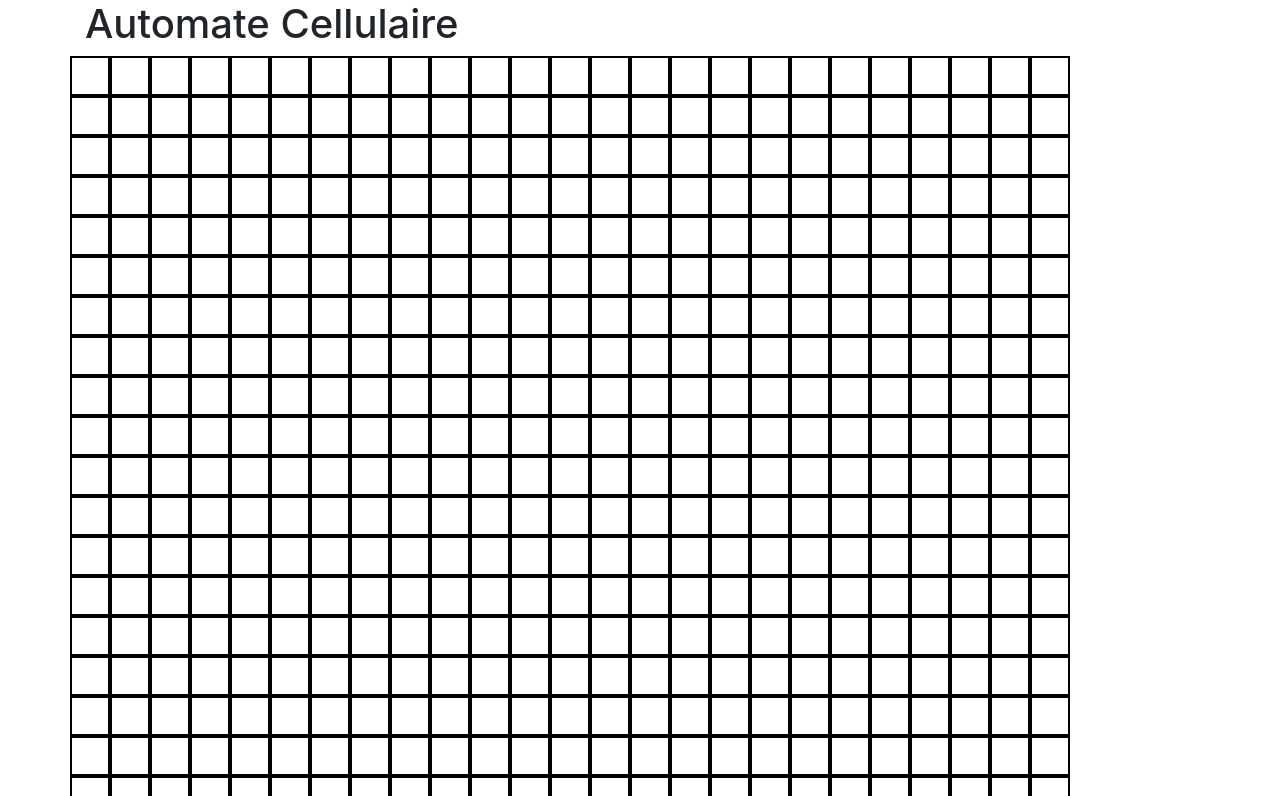
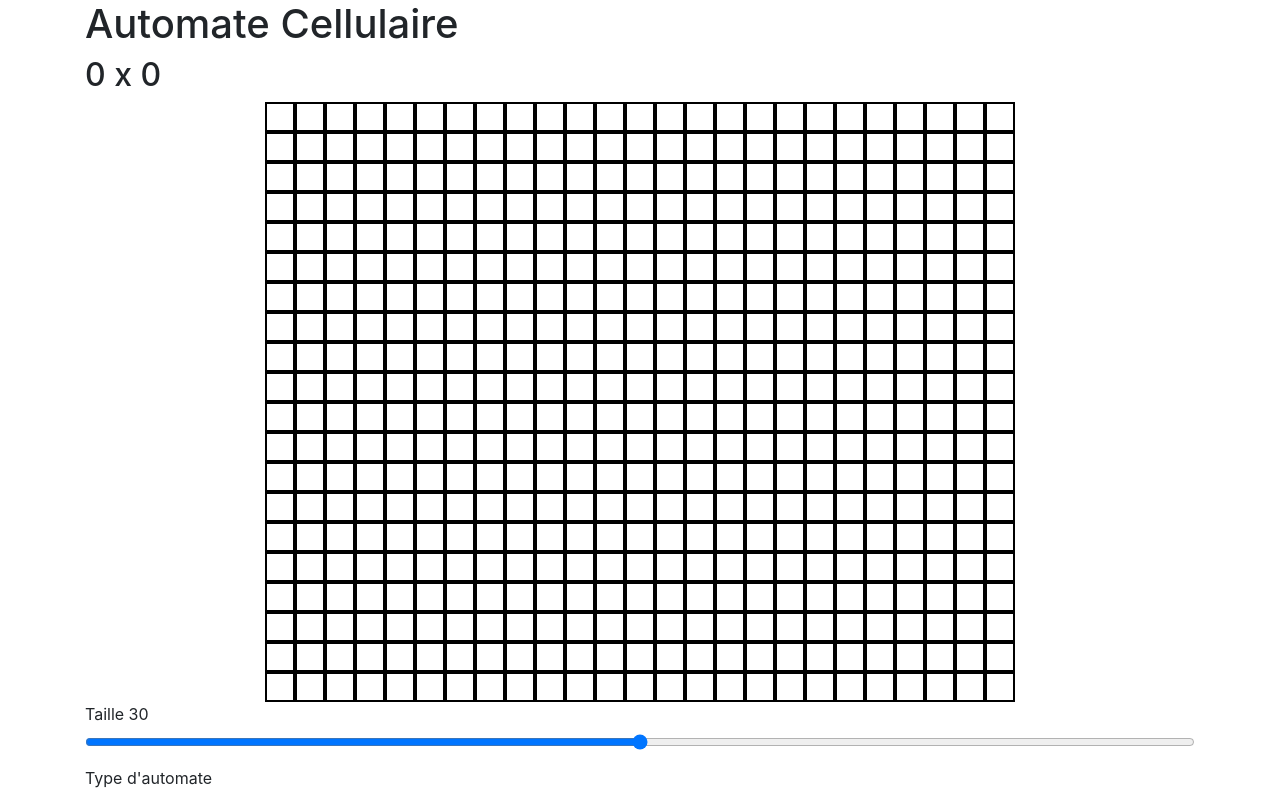
Before and after one commit to theorisons/cellularAutomatonVisualisation, a React (Create React App) app: page / in a window 1280 px wide. Shown: the top 796 px of the page. Built offline with nearby package versions, Linux system fonts and the light colour scheme.

Commit message:
Center + Start work on Resize

```diff
--- a/src/Display/Bloc.css
+++ b/src/Display/Bloc.css
@@ -1,6 +1,5 @@
 .bloc {
   border: 2px solid black;
-
   transition: background-color 0.4s;
 }
 
--- a/src/Display/Bloc.js
+++ b/src/Display/Bloc.js
@@ -15,20 +15,21 @@ export default class Bloc extends React.Component {
   }
 
   render() {
-    const { x, y } = this.props.position;
-    const dimension = this.props.dimension;
+    const { x, y } = this.props.position; // Coordinates of the bloc. Info to send to the parent
+    const size = this.props.size; // Dimension of the bloc to display
 
-    console.log(dimension);
+    const styles = {
+      height: `${size}px`,
+      width: `${size}px`
+    }; // Size of the bloc
 
-    // console.log(`Render x:${x} y:${y} v:${this.props.value}`);
     return (
       <div
         // When events are detected, call the parent function
-        onClick={event => this.props.handleClic(x, y, event)} // Event for click -> set the change
-        // Give the event to strop the propagation
+        onClick={() => this.props.handleClic(x, y)} // Event for click -> set the change
         onMouseEnter={() => this.props.handleEnter(x, y)} // If the mouse is inside a bloc
-        className={"bloc " + this.createClass()}
-        style={{ height: `${dimension}px`, width: `${dimension}px` }}
+        className={"bloc " + this.createClass()} // Class of bloc + active or not
+        style={styles}
       ></div>
     );
   }
--- a/src/Display/Windows.js
+++ b/src/Display/Windows.js
@@ -5,35 +5,39 @@ export default class Windows extends React.Component {
   handleStateChange = (x, y) => {
     // Function call by the children
     // If the user is clicking, change the value of the calling bloc
-    let currentState = this.props.getState();
+    let currentState = this.props.specific.get();
 
     if (currentState.click) {
       currentState.cells[y][x] = currentState.cells[y][x] === 0 ? 1 : 0; // Change the cell status
-      this.props.setValues(currentState);
+      this.props.specific.set(currentState);
     }
   };
 
-  handleUserClicInsideBloc = (x, y, clickEvent) => {
+  handleUserClicInsideBloc = (x, y) => {
     // Function call by the children
     // Handle is the user is clicking inside a bloc
 
-    let nextState = this.props.getState();
+    let nextState = this.props.specific.get();
 
     nextState.click = !nextState.click;
     if (nextState.click) {
       // We need to change the current value of the bloc
       this.handleStateChange(x, y);
     }
-    this.props.setValues(nextState);
+    this.props.specific.set(nextState);
   };
 
   displayBlocs() {
     // return the board to display
-    const currentState = this.props.getState();
+    const { cells } = this.props.specific.get();
+    const { size } = this.props.core.get();
 
-    return currentState.cells.map((arrayRow, indR) => (
+    return cells.map((arrayRow, indR) => (
       // Iterate over a row
-      <div className="row nogutters" key={`R${indR}`}>
+      <div
+        className="d-flex justify-content-center align-items-center"
+        key={`R${indR}`}
+      >
         {arrayRow.map((value, indC) => {
           // Iterate over the state of the cells
           return (
@@ -43,7 +47,7 @@ export default class Windows extends React.Component {
               value={value}
               handleClic={this.handleUserClicInsideBloc}
               handleEnter={this.handleStateChange}
-              dimension={currentState.size}
+              size={size}
             />
           );
         })}
--- a/src/Logic/CellularGame.js
+++ b/src/Logic/CellularGame.js
@@ -14,10 +14,14 @@ const INIT_CONTROLS = {
 const INIT_WINDOWS = {
   // Initial state of the windows section
   click: false, // To handle when the user click
+  cells: [] // represent the board. Matrix of int
+};
+
+const INIT_CORE = {
+  // Initial state of the core section (ie common to all sections)
   nbR: 20, // Number of rows
   nbC: 25, // Number of columns
-  size: 40, // Size of the blocs
-  cells: [] // represent the board. Matrix of int
+  size: 30 // Size of the blocs
 };
 
 const initCells = (nbRows, nbColumns) => {
@@ -49,10 +53,43 @@ export default class CellularGame extends React.Component {
       },
       windows: {
         ...INIT_WINDOWS,
-        cells: initCells(INIT_WINDOWS.nbR, INIT_WINDOWS.nbC) // Init an empty board
+        cells: initCells(INIT_CORE.nbR, INIT_CORE.nbC) // Init an empty board
+      },
+      core: {
+        ...INIT_CORE
+      },
+      test: {
+        w: 0,
+        h: 0
       }
     };
   }
+
+  componentDidMount() {
+    // When the component mount, add event on resize
+    // Handle when the user resize its windows
+    window.addEventListener("resize", this.handleResize);
+  }
+
+  componentWillUnmount() {
+    // Remove all events in the event manager of the component.
+    window.removeEventListener("resize", this.handleResize);
+  }
+
+  handleResize = () => {
+    // Handle when the user resize its windows
+    // Change the size of the blocs
+    // Change the number of blocs
+    const w = window.innerWidth;
+    const h = window.innerHeight;
+
+    let nState = this.state;
+    nState.test = {
+      w: w,
+      h: h
+    };
+    this.setState(nState);
+  };
 
   step = () => {
     // Compute the next state
@@ -69,6 +106,13 @@ export default class CellularGame extends React.Component {
     this.automate = new Conway(this.state.windows.cells);
   };
 
+  setStateCore = newCore => {
+    // Set the state of the core part
+    let nextState = this.state;
+    nextState.core = newCore;
+    this.setState(nextState);
+  };
+
   setStateWindows = newWindows => {
     // Set the state of the windows part
     let nextState = this.state;
@@ -81,6 +125,11 @@ export default class CellularGame extends React.Component {
     let nextState = this.state;
     nextState.controls = newControls;
     this.setState(nextState);
+  };
+
+  getCoreState = () => {
+    // Get the state of the core part
+    return this.state.core;
   };
 
   getStateWindows = () => {
@@ -97,15 +146,30 @@ export default class CellularGame extends React.Component {
     return (
       <div>
         <h1>Automate Cellulaire</h1>
+        <h2>
+          {this.state.test.w} x {this.state.test.h}
+        </h2>
 
         <Windows
-          getState={this.getStateWindows}
-          setValues={this.setStateWindows}
+          specific={{
+            get: this.getStateWindows,
+            set: this.setStateWindows
+          }}
+          core={{
+            set: this.setStateCore,
+            get: this.getCoreState
+          }}
         />
 
         <Controls
-          getState={this.getStateControls}
-          setValues={this.setStateControls}
+          specific={{
+            get: this.getStateControls,
+            set: this.setStateControls
+          }}
+          core={{
+            set: this.setStateCore,
+            get: this.getCoreState
+          }}
           step={this.step}
           init={this.init}
         />
--- a/src/Logic/Controls.js
+++ b/src/Logic/Controls.js
@@ -10,21 +10,41 @@ export default class Controls extends React.Component {
 
   updateValue = (event, stateTarget) => {
     // update the state
-    let nextState = this.props.getState();
+    let nextState = this.props.specific.get();
     const value = event.target.value;
 
     nextState[stateTarget] = value;
 
-    this.props.setValues(nextState);
+    this.props.specific.set(nextState);
   };
 
   render() {
-    const { speed, type } = this.props.getState();
+    const { speed, type } = this.props.specific.get();
+    const { size } = this.props.core.get();
 
     return (
       <form
         onSubmit={e => e.preventDefault()} // Avoid the submit when click on button
       >
+        <div className="form-group">
+          <label>Taille {size}</label>
+          <input
+            className="form-control-range"
+            type="range"
+            value={size}
+            min="10"
+            max="50"
+            step="5"
+            onChange={event => {
+              let nextState = this.props.core.get();
+              const value = event.target.value;
+
+              nextState.size = value;
+
+              this.props.core.set(nextState);
+            }}
+          />
+        </div>
         <div className="form-group">
           <label>Type d'automate</label>
           <select
```
